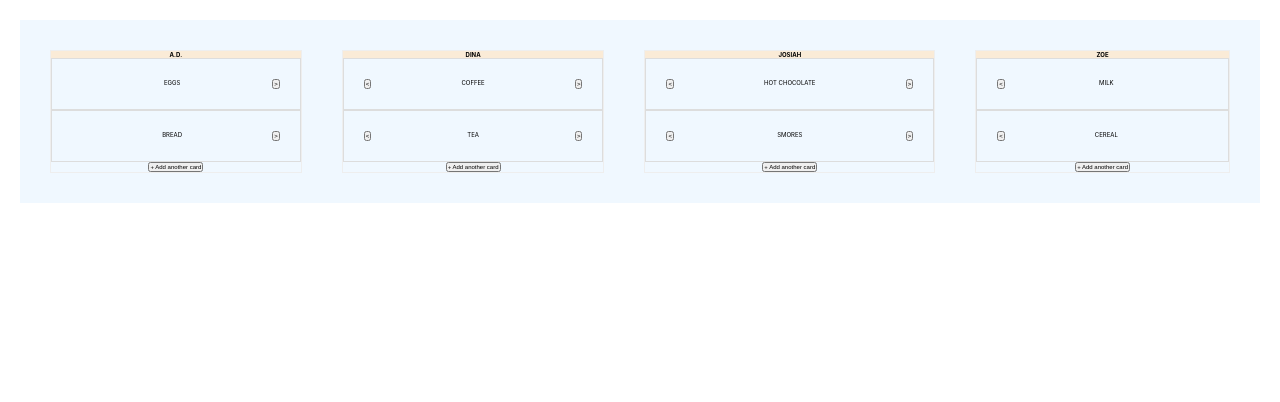
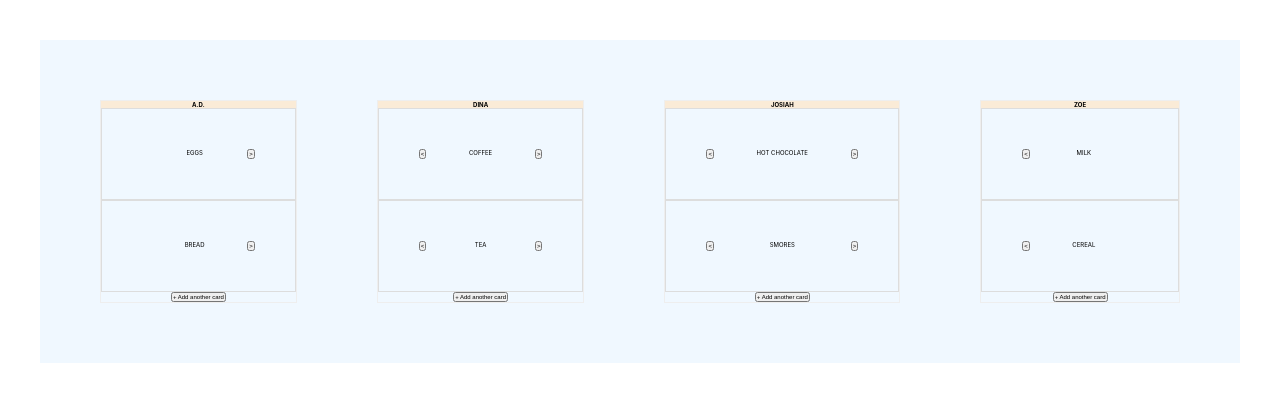
Before and after one commit to adfaris/kanban, a React (Create React App) app: page / in a window 1280 px wide. Shown: the top 402 px of the page. Built offline with nearby package versions, Linux system fonts and the light colour scheme.

Commit message:
font-size

```diff
--- a/src/App.css
+++ b/src/App.css
@@ -8,8 +8,8 @@
 .App {
     height: auto;
     display:flex;
-    padding: 1rem;
-    margin: 2rem;
+    padding: 2rem;
+    margin: 4rem;
     background-color: aliceblue;
     background-size: cover;
     text-transform: uppercase;
@@ -17,7 +17,7 @@
 }
 .column {
     border: #eee 1px solid;
-    margin: 2rem;
+    margin: 4rem;
     flex-grow: 1;
     text-align: center;
 }
@@ -27,7 +27,7 @@
 }
 .card {
     border: #ddd 1px solid;
-    padding: 2rem;
+    padding: 4rem;
     display: flex;
     flex-grow: 1;
 
```
